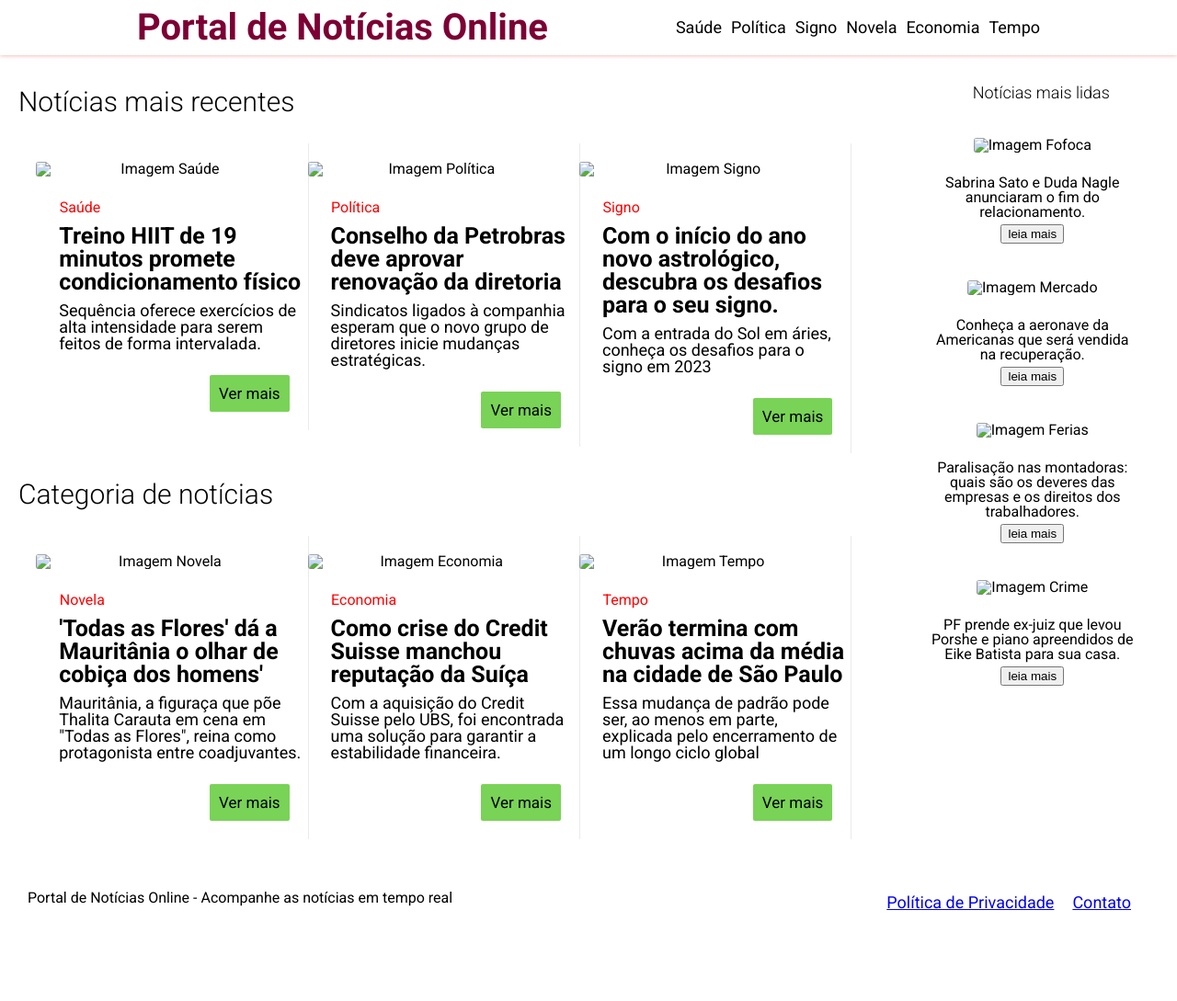
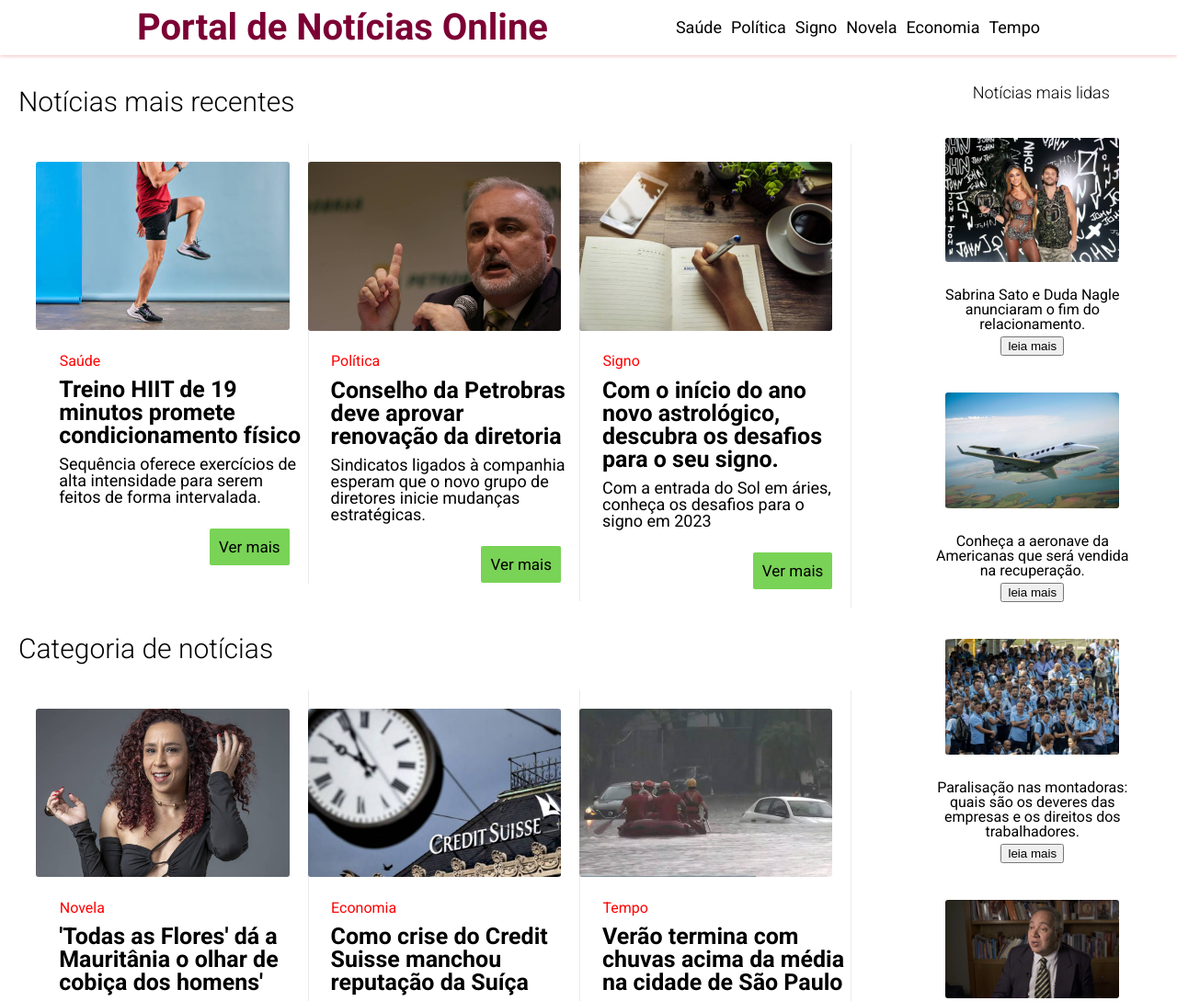
Before and after one commit to codefca/site-de-noticias, a plain HTML site: page index.html in a window 1280 px wide. Shown: the top 1089 px of the page at 92% size. Before the commit the page ends 1041 px from the top, so only its background shows below. Drawn offline with Linux system fonts and the light colour scheme; the site is published under a folder, as on GitHub Pages, so addresses that start at the root find nothing.

Commit message:
Update index.html

```diff
--- a/index.html
+++ b/index.html
@@ -29,7 +29,7 @@
         <h1>Notícias mais recentes</h1>
         <div class="cards">
             <div class="card">
-                <img class="card__imagem" src="/assets/img/saude.jpg" alt="Imagem Saúde">
+                <img class="card__imagem" src="./assets/img/saude.jpg" alt="Imagem Saúde">
                 <h2 class="card__categoria">Saúde</h2>
                 <h3 class="card__titulo">Treino HIIT de 19 minutos promete condicionamento físico</h3>
                 <p class="card__paragrafo">Sequência oferece exercícios de alta intensidade para serem feitos de forma intervalada.</p>
@@ -38,14 +38,14 @@
             </div>
 
             <div class="card">
-                <img class="card__imagem" src="/assets/img/politica.jpg" alt="Imagem Política">
+                <img class="card__imagem" src="./assets/img/politica.jpg" alt="Imagem Política">
                 <h2 class="card__categoria">Política</h2>
                 <h3 class="card__titulo">Conselho da Petrobras deve aprovar renovação da diretoria</h3>
                 <p class="card__paragrafo">Sindicatos ligados à companhia esperam que o novo grupo de diretores inicie mudanças estratégicas.</p>
                 <a href="https://www1.folha.uol.com.br/mercado/2023/03/conselho-da-petrobras-deve-aprovar-renovacao-da-diretoria-nesta-quarta-feira.shtml"><button class="card__botao">Ver mais</button></a>
             </div>
             <div class="card">
-                <img class="card__imagem" src="/assets/img/signo.jpg" alt="Imagem Signo">
+                <img class="card__imagem" src="./assets/img/signo.jpg" alt="Imagem Signo">
                 <h2 class="card__categoria">Signo</h2>
                 <h3 class="card__titulo">Com o início do ano novo astrológico, descubra os desafios para o seu signo.</h3>
                 <p class="card__paragrafo">Com a entrada do Sol em áries, conheça os desafios para o signo em 2023</p>
@@ -57,7 +57,7 @@
         <h1>Categoria de notícias</h1>
         <div class="cards">
             <div class="card">
-                <img class="card__imagem" src="/assets/img/novela.jpg" alt="Imagem Novela">
+                <img class="card__imagem" src="./assets/img/novela.jpg" alt="Imagem Novela">
                 <h2 class="card__categoria">Novela</h2>
                 <h3 class="card__titulo">'Todas as Flores' dá a Mauritânia o olhar de cobiça dos homens'</h3>
                 <p class="card__paragrafo">Mauritânia, a figuraça que põe Thalita Carauta em cena em "Todas as Flores", reina como protagonista entre coadjuvantes.</p>
@@ -65,14 +65,14 @@
             </div>
 
             <div class="card">
-                <img class="card__imagem" src="/assets/img/economia.jpg" alt="Imagem Economia">
+                <img class="card__imagem" src="./assets/img/economia.jpg" alt="Imagem Economia">
                 <h2 class="card__categoria">Economia</h2>
                 <h3 class="card__titulo">Como crise do Credit Suisse manchou reputação da Suíça</h3>
                 <p class="card__paragrafo">Com a aquisição do Credit Suisse pelo UBS, foi encontrada uma solução para garantir a estabilidade financeira.</p>
                 <a href="https://www1.folha.uol.com.br/mercado/2023/03/como-crise-do-credit-suisse-manchou-reputacao-de-estabilidade-da-suica.shtml"><button class="card__botao">Ver mais</button></a>
             </div>
             <div class="card">
-                <img class="card__imagem" src="/assets/img/tempo.jpg" alt="Imagem Tempo">
+                <img class="card__imagem" src="./assets/img/tempo.jpg" alt="Imagem Tempo">
                 <h2 class="card__categoria">Tempo</h2>
                 <h3 class="card__titulo">Verão termina com chuvas acima da média na cidade de São Paulo</h3>
                 <p class="card__paragrafo">Essa mudança de padrão pode ser, ao menos em parte, explicada pelo encerramento de um longo ciclo global</p>
@@ -87,25 +87,25 @@
         <p h2 class="aside__titulo">Notícias mais lidas</p>
         <div>
             <div class="card__imagem-aside">
-                <img class="card__imagem-aside" src="/assets/img/fofoca.jpg" alt="Imagem Fofoca">
+                <img class="card__imagem-aside" src="./assets/img/fofoca.jpg" alt="Imagem Fofoca">
                 <p class="card__paragrafo-aside">Sabrina Sato e Duda Nagle anunciaram o fim do relacionamento.</p>
                 <a href="https://g1.globo.com/pop-arte/noticia/2023/03/21/sabrina-sato-e-duda-nagle-anunciam-separacao-melhor-para-nos-dois.ghtml"><button class="card__botao-iside"> leia mais</button></a>
             </div>
 
             <div class="card__imagem-aside">
-                <img class="card__imagem-aside" src="/assets/img/mercado.jpg" alt="Imagem Mercado">
+                <img class="card__imagem-aside" src="./assets/img/mercado.jpg" alt="Imagem Mercado">
                 <p class="card__paragrafo-aside">Conheça a aeronave da Americanas que será vendida na recuperação.</p>
                 <a href="https://g1.globo.com/sp/vale-do-paraiba-regiao/noticia/2023/03/21/conheca-a-aeronave-da-americanas-que-sera-vendida-para-ajudar-na-recuperacao-da-empresa.ghtml"><button class="card__botao-iside"> leia mais</button></a>
             </div>
 
             <div class="card__imagem-aside">
-                <img class="card__imagem-aside" src="/assets/img/ferias.jpg" alt="Imagem Ferias">
+                <img class="card__imagem-aside" src="./assets/img/ferias.jpg" alt="Imagem Ferias">
                 <p class="card__paragrafo-aside">Paralisação nas montadoras: quais são os deveres das empresas e os direitos dos trabalhadores.</p>
                 <a href="https://g1.globo.com/trabalho-e-carreira/noticia/2023/03/21/paralisacao-nas-montadoras-quais-sao-os-deveres-das-empresas-e-os-direitos-dos-trabalhadores-em-caso-de-ferias-coletivas.ghtml"><button class="card__botao-iside"> leia mais</button></a>
             </div>
 
             <div class="card__imagem-aside">
-                <img class="card__imagem-aside" src="/assets/img/crime.jpg" alt="Imagem Crime">
+                <img class="card__imagem-aside" src="./assets/img/crime.jpg" alt="Imagem Crime">
                 <p class="card__paragrafo-aside">PF prende ex-juiz que levou Porshe e piano apreendidos de Eike Batista para sua casa.</p>
                 <a href="https://g1.globo.com/rj/rio-de-janeiro/noticia/2023/03/21/pf-prende-ex-juiz-flagrado-dirigindo-o-porsche-de-eike-batista-em-2015.ghtml"><button class="card__botao-iside"> leia mais</button></a>
             </div>
```
